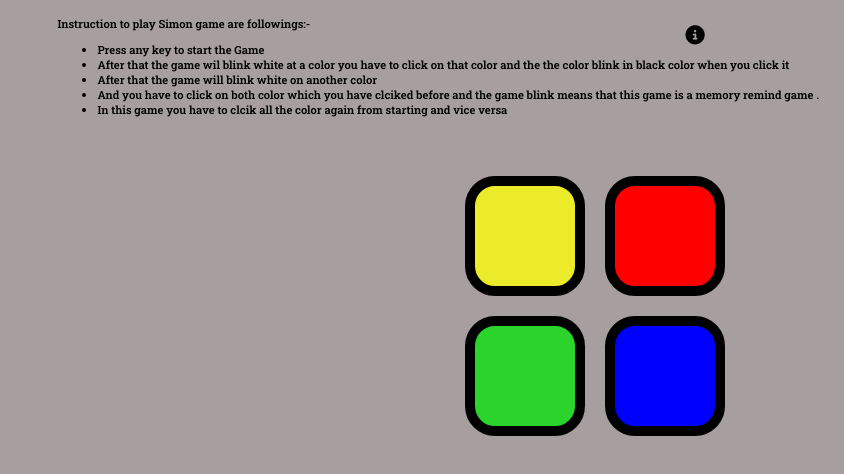
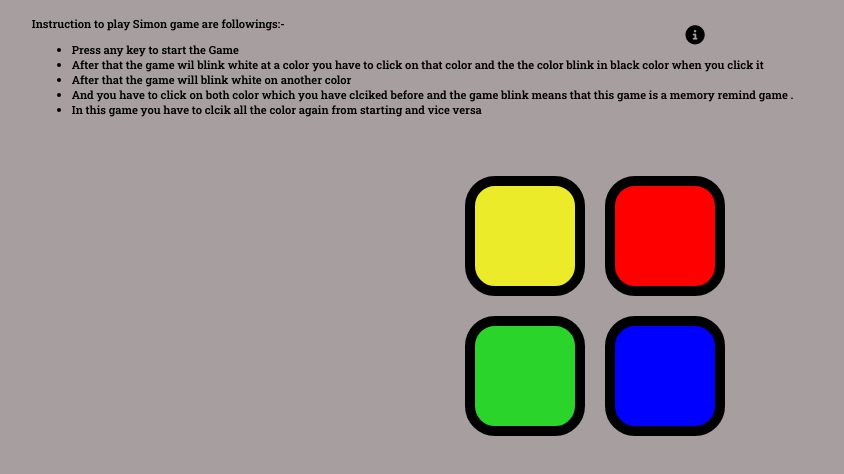
Before and after one commit to sainigulshan21/Simon-Game, a plain HTML site: page index.html in a window 1280 px wide. Both pictures are taken after a click on the icon 740 px from the left and 34 px from the top of the page. Shown: the whole page, without its empty margins (45-889 px from the left). Drawn offline with Linux system fonts and the light colour scheme.

Commit message:
index.css

```diff
--- a/index.css
+++ b/index.css
@@ -88,7 +88,7 @@ i:hover{
     font-size: .7rem;
     position: absolute;
     top: 2vh;
-    left: 8vw;
+    left: 6vw;
     text-align: start;
     opacity: 0;
 }
```
